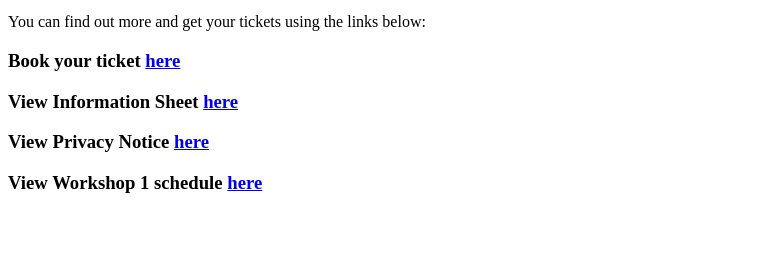
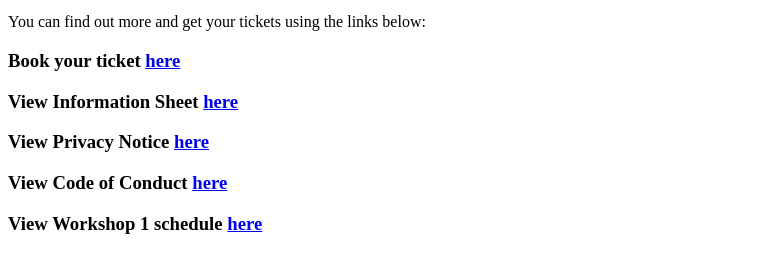
Before and after one commit to JxT/queerfuture, a plain HTML site: page index.html in a window 1280 px wide. Shown: the part 185-458 px from the top of the page, without its empty margins (0-762 px from the left). Drawn offline with Linux system fonts and the light colour scheme.

Commit message:
Add reference to Code of Conduct

```diff
--- a/index.html
+++ b/index.html
@@ -17,6 +17,7 @@
 
 	<h3>View Privacy Notice <a href='security'>here</a></h3>
 
+	<h3>View Code of Conduct <a href='conduct'>here</a></h3>
 
 	<h3>View Workshop 1 schedule <a href='schedule.pdf'>here</a></h3>
 
```
